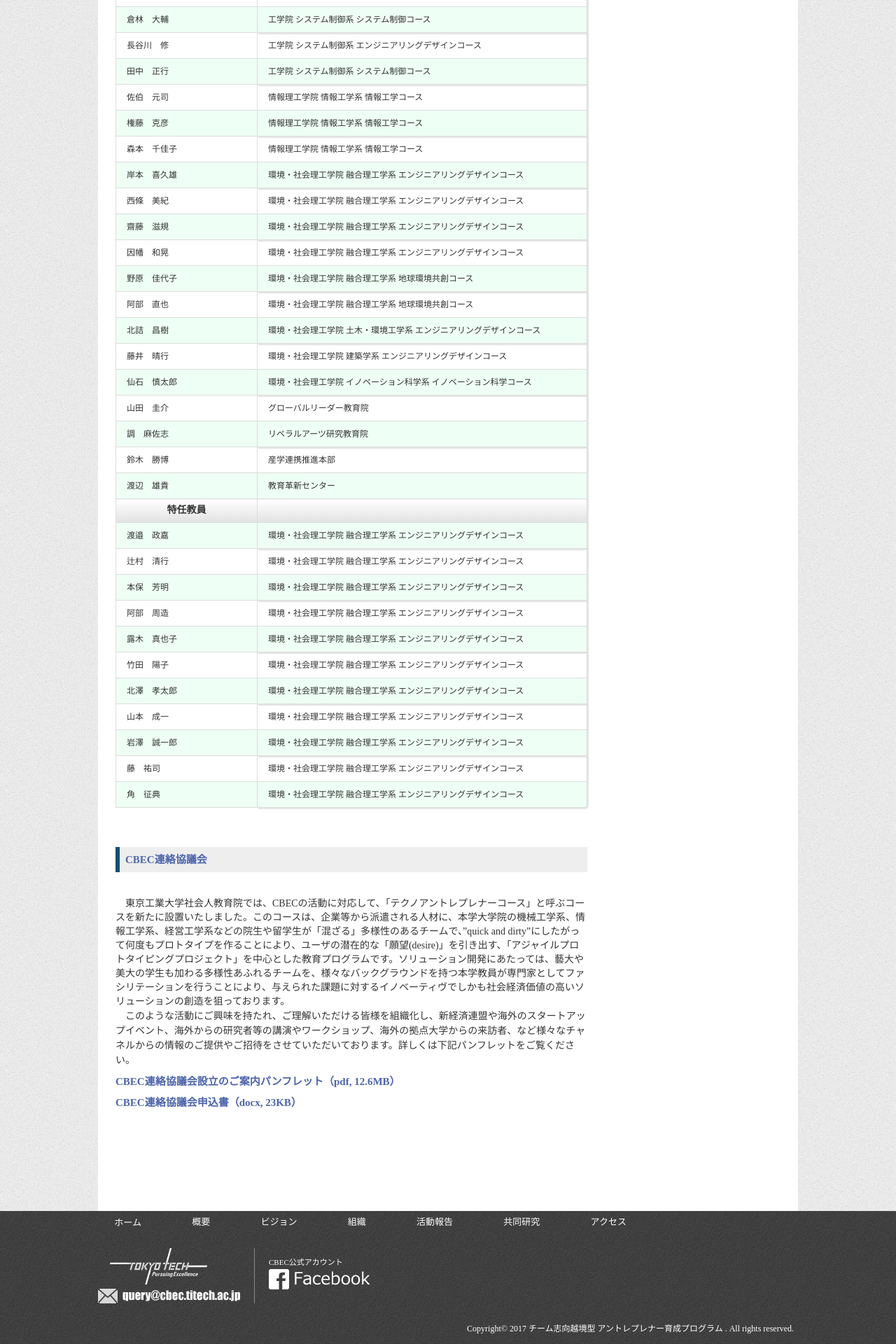
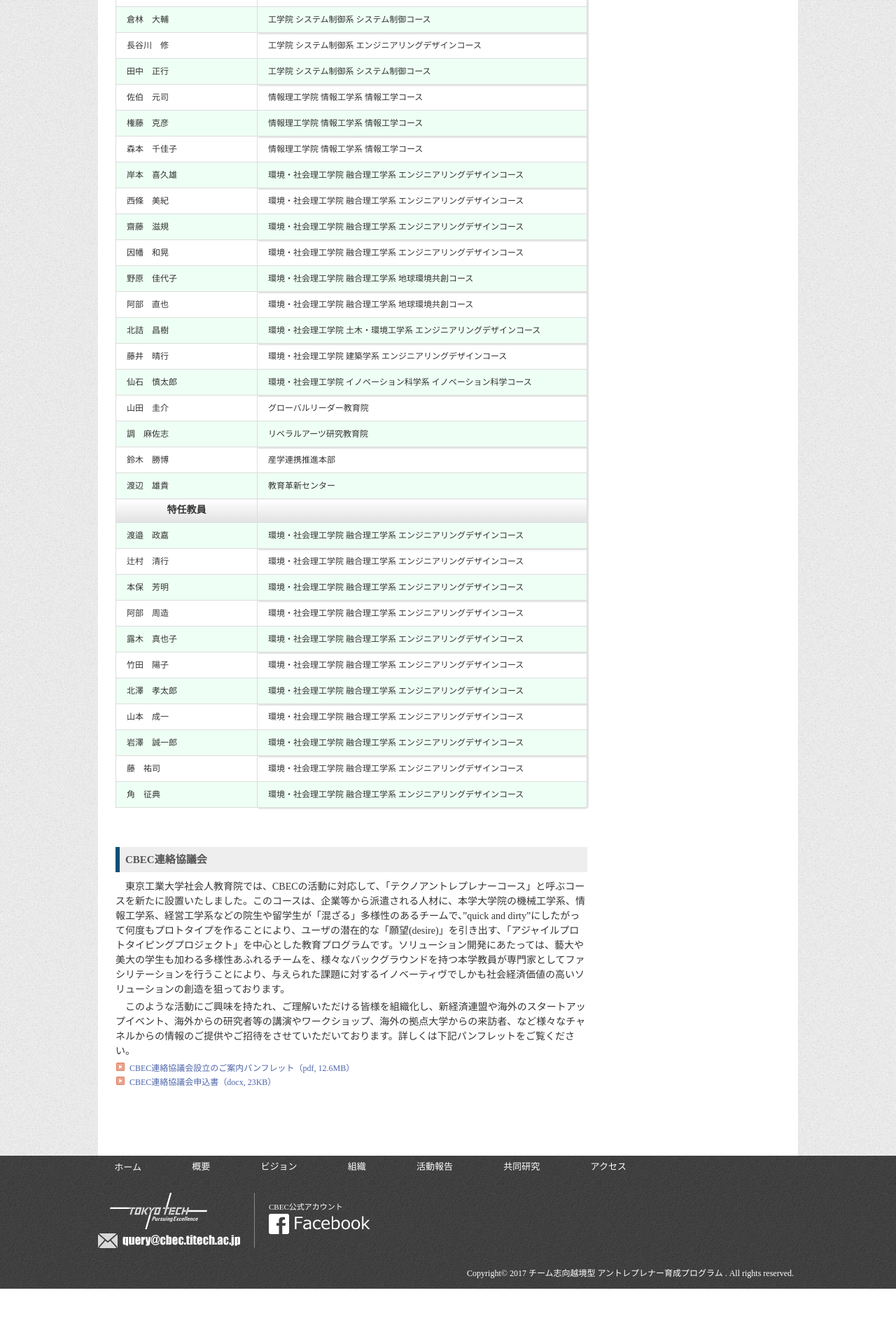
Before and after one commit to titech-cbec/titech-cbec.github.io, a Jekyll site: the page built from organization/index.html, in a window 1280 px wide. Shown: the part 1237-3157 px from the top of the page at 70% size. Built offline with Jekyll 4.4.1, drawn with Linux system fonts in a browser that asks for light colours; nearby versions of some CDN libraries; some web fonts are replaced; comment, search, counter and statistics services are not loaded; after the commit the page ends 3078 px from its top, so only the background shows below that.

Commit message:
Validate html

```diff
--- a/organization/index.html
+++ b/organization/index.html
@@ -228,12 +228,15 @@
 
       <p>&nbsp;</p>
       <p>&nbsp;</p>
-      <h3><a name="kyogi">CBEC連絡協議会</a></h3>
-      <p>&nbsp;</p>
-      　東京工業大学社会人教育院では、CBECの活動に対応して、「テクノアントレプレナーコース」と呼ぶコースを新たに設置いたしました。このコースは、企業等から派遣される人材に、本学大学院の機械工学系、情報工学系、経営工学系などの院生や留学生が「混ざる」多様性のあるチームで、”quick and dirty”にしたがって何度もプロトタイプを作ることにより、ユーザの潜在的な「願望(desire)」を引き出す、「アジャイルプロトタイピングプロジェクト」を中心とした教育プログラムです。ソリューション開発にあたっては、藝大や美大の学生も加わる多様性あふれるチームを、様々なバックグラウンドを持つ本学教員が専門家としてファシリテーションを行うことにより、与えられた課題に対するイノベーティヴでしかも社会経済価値の高いソリューションの創造を狙っております。<br>
-      <p class="subtitle">　このような活動にご興味を持たれ、ご理解いただける皆様を組織化し、新経済連盟や海外のスタートアップイベント、海外からの研究者等の講演やワークショップ、海外の拠点大学からの来訪者、など様々なチャネルからの情報のご提供やご招待をさせていただいております。詳しくは下記パンフレットをご覧ください。<br>
-	<h4><a href="pdf/20150610renrakukyogi.pdf">CBEC連絡協議会設立のご案内パンフレット（pdf, 12.6MB）</a></h4>
-	<h4><a href="doc/CBECapplication.docx">CBEC連絡協議会申込書（docx, 23KB）</a></h4><br /><br />
+      <h3 id="kyogi">CBEC連絡協議会</h3>
+      <p>
+	  　東京工業大学社会人教育院では、CBECの活動に対応して、「テクノアントレプレナーコース」と呼ぶコースを新たに設置いたしました。このコースは、企業等から派遣される人材に、本学大学院の機械工学系、情報工学系、経営工学系などの院生や留学生が「混ざる」多様性のあるチームで、”quick and dirty”にしたがって何度もプロトタイプを作ることにより、ユーザの潜在的な「願望(desire)」を引き出す、「アジャイルプロトタイピングプロジェクト」を中心とした教育プログラムです。ソリューション開発にあたっては、藝大や美大の学生も加わる多様性あふれるチームを、様々なバックグラウンドを持つ本学教員が専門家としてファシリテーションを行うことにより、与えられた課題に対するイノベーティヴでしかも社会経済価値の高いソリューションの創造を狙っております。</p>
+      <p>　このような活動にご興味を持たれ、ご理解いただける皆様を組織化し、新経済連盟や海外のスタートアップイベント、海外からの研究者等の講演やワークショップ、海外の拠点大学からの来訪者、など様々なチャネルからの情報のご提供やご招待をさせていただいております。詳しくは下記パンフレットをご覧ください。
+      </p>
+      <ul>
+	<li><a href="pdf/20150610renrakukyogi.pdf">CBEC連絡協議会設立のご案内パンフレット（pdf, 12.6MB）</a></li>
+	<li><a href="doc/CBECapplication.docx">CBEC連絡協議会申込書（docx, 23KB）</a></li>
+      </ul>
 
     </div>
   </div>
```
